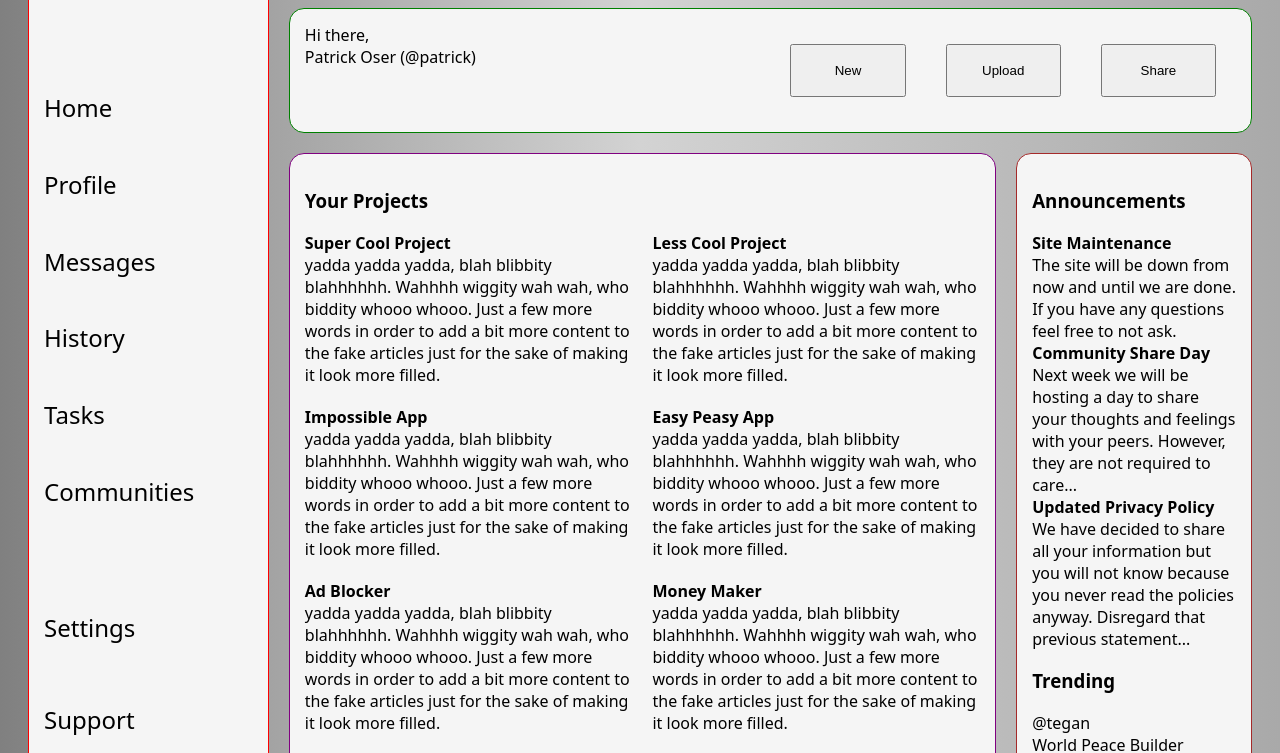
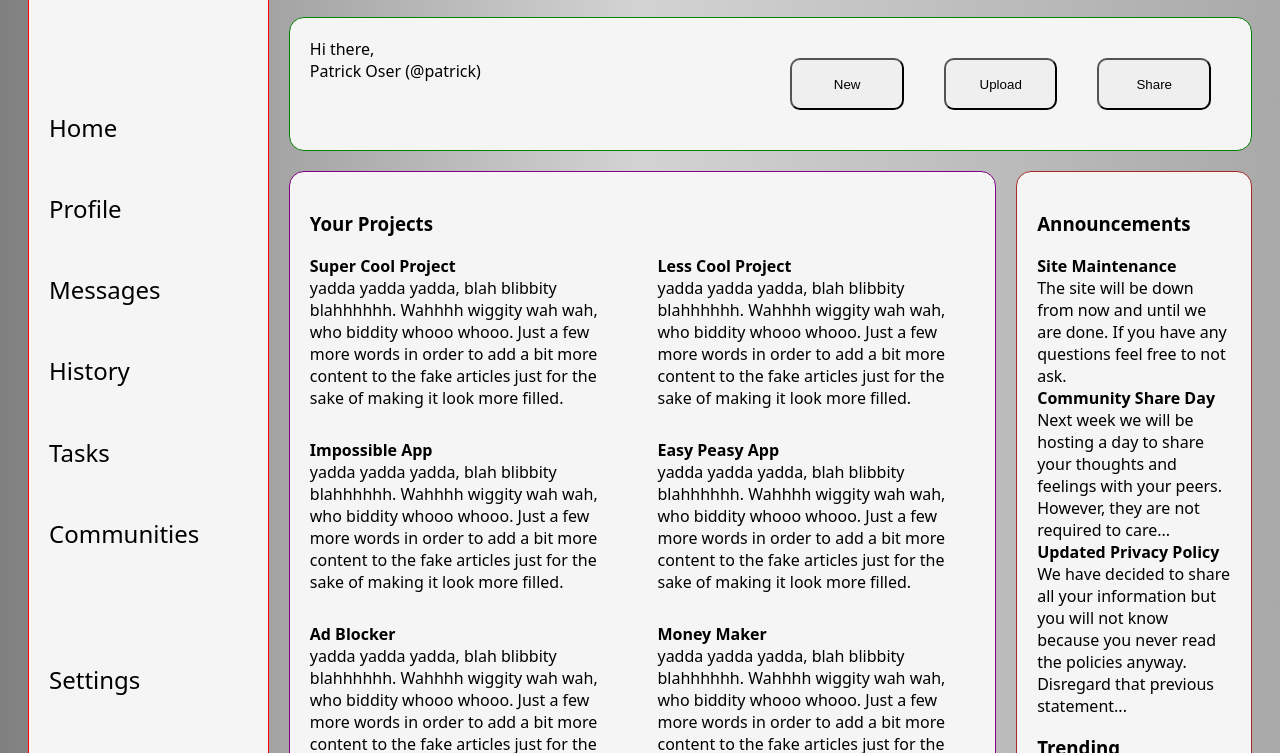
Before and after one commit to TapTapYap/Admin-dasboard, a plain HTML site: page index.html in a window 1280 px wide. Shown: the part 157-910 px from the top of the page. Drawn offline with Linux system fonts and the light colour scheme.

Commit message:
Added some more padding to divs and tweaked button design.

```diff
--- a/style.css
+++ b/style.css
@@ -13,7 +13,7 @@ body {
 
 .container > div {
     border-radius: 15px;
-    padding: 15px;
+    padding: 20px;
 }
 
 .sidebar {
@@ -69,6 +69,7 @@ body {
 .right-nav > button {
     flex: 1;
     margin: 20px;
+    border-radius: 10px;
 }
 
 .main-content {
@@ -83,7 +84,7 @@ body {
 
 .main-content > div {
     border-radius: 15px;
-    padding: 15px;
+    padding: 20px;
     margin: 0px;
     background-color: whitesmoke;
 }
@@ -95,7 +96,7 @@ body {
 .left-main-content-articles {
     display: grid;
     grid-template-columns: repeat(2, minmax(150px, 1fr));
-    gap: 20px;
+    gap: 30px;
 }
 
 .right-main-content {
```
